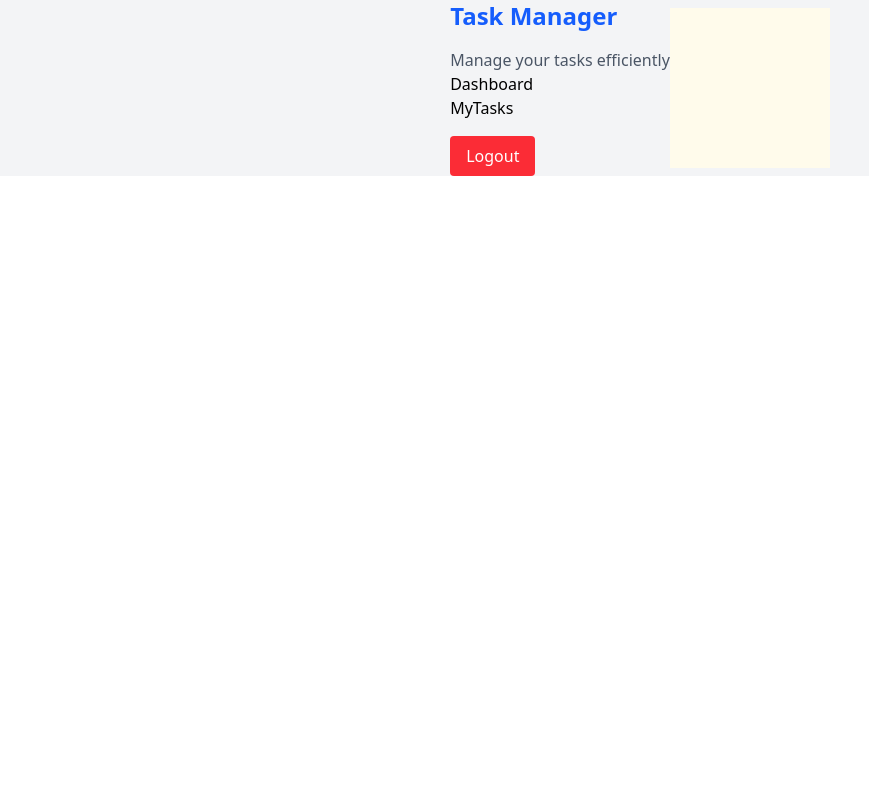
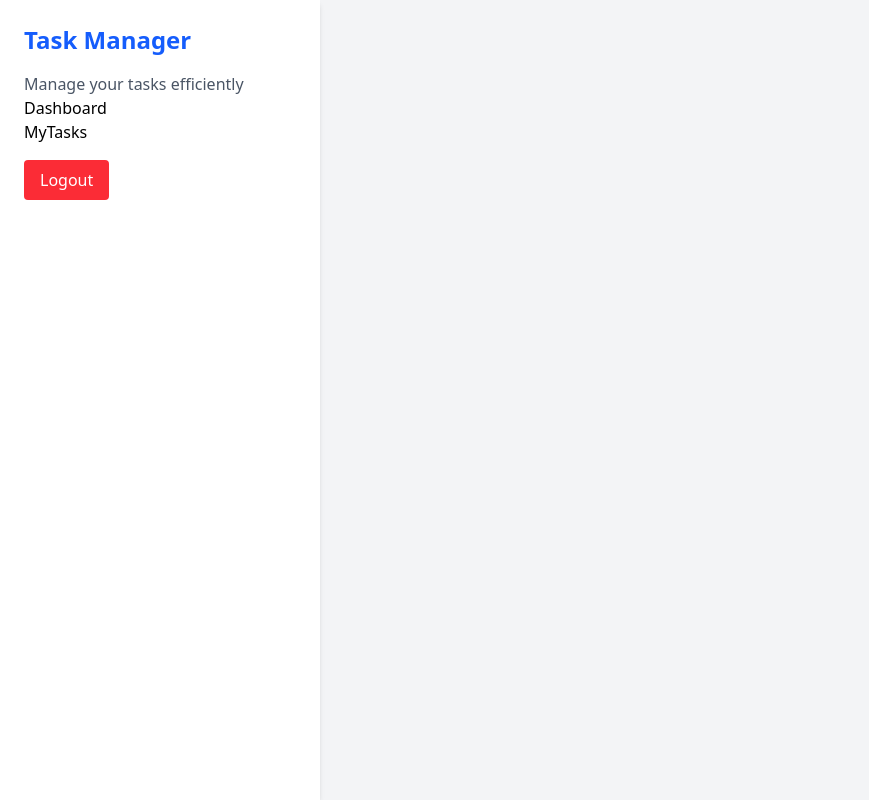
Before and after one commit to Safdari10/task-manager, a Next.js app in the folder frontend/: page /dashboard in a window 1280 px wide. Shown: the whole page, without its empty margins (0-869 px from the left). Built offline with nearby package versions, Linux system fonts and the light colour scheme.

Commit message:
Improves dashboard layout for better panel separation
Refactors the dashboard structure to give the side panel a fixed width and distinct styling, enhancing visual separation and overall usability.

```diff
--- a/frontend/src/app/dashboard/page.tsx
+++ b/frontend/src/app/dashboard/page.tsx
@@ -4,9 +4,11 @@ import SidePanel from "./components/SidePanel";
 
 const TaskManager = () => {
   return (
-    <div className="flex items-center justify-center bg-gray-100">
-      <SidePanel />
-      <main className="flex-row align-center justify-center bg-amber-50 max-w-md p-20"></main>
+    <div className="flex items-center justify-between bg-gray-100">
+      <div className="w-1/4 bg-white h-screen p-6 shadow-md">
+        <SidePanel />
+      </div>
+      <main className="flex-1 flex-row align-center justify-center bg-amber-50"></main>
     </div>
   );
 };
```
